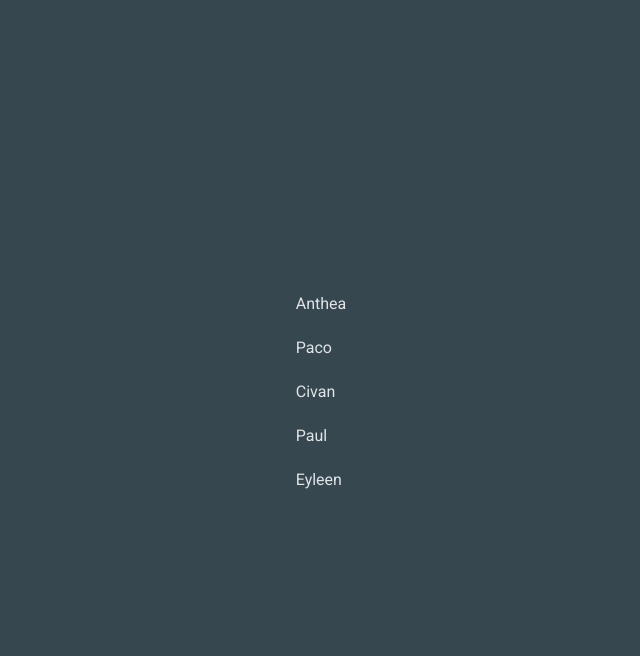
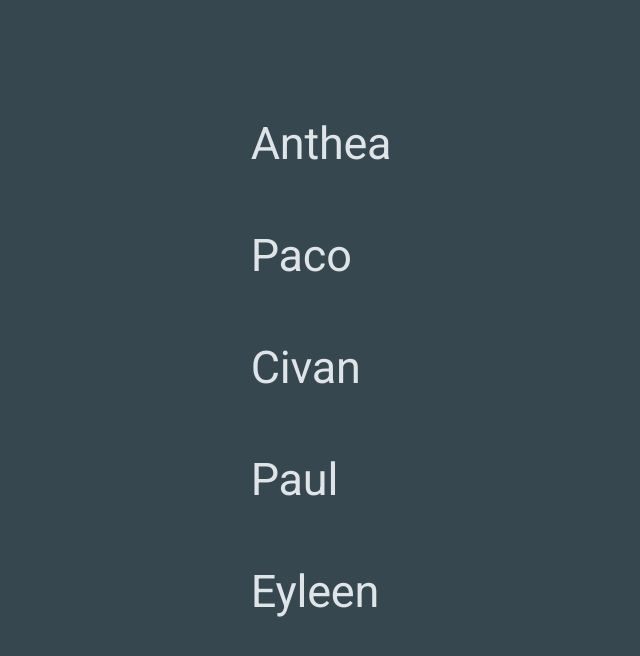
Before and after one commit to CivanErbay/FlatMatezAngular, an Angular app: page /clean in a window 1280 px wide. Shown: the top 656 px of the page, without its empty margins (319-959 px from the left). Built offline with nearby package versions, Linux system fonts and the light colour scheme.

Commit message:
Set up Material Component

```diff
--- a/src/app/app.module.ts
+++ b/src/app/app.module.ts
@@ -7,6 +7,7 @@ import { FormsModule } from '@angular/forms';
 import { CleaningplanComponent } from './cleaningplan/cleaningplan.component';
 import { ErrorComponent } from './error/error.component';
 import { BrowserAnimationsModule } from '@angular/platform-browser/animations';
+import {MaterialModule} from './material/material.module'
 
 @NgModule({
   declarations: [
@@ -19,7 +20,8 @@ import { BrowserAnimationsModule } from '@angular/platform-browser/animations';
     BrowserModule,
     AppRoutingModule,
     FormsModule,
-    BrowserAnimationsModule
+    BrowserAnimationsModule,
+    MaterialModule
   ],
   providers: [],
   bootstrap: [AppComponent]
--- a/src/app/cleaningplan/cleaningplan.component.html
+++ b/src/app/cleaningplan/cleaningplan.component.html
@@ -1 +1 @@
-<h3 *ngFor="let member of memberlist"> {{member.name}} </h3>
+<h2 class="mat-display-2" *ngFor="let member of memberlist"> {{member.name}} </h2>
--- a/src/app/cleaningplan/cleaningplan.component.ts
+++ b/src/app/cleaningplan/cleaningplan.component.ts
@@ -1,14 +1,18 @@
 import { Component, OnInit } from '@angular/core';
+
+
 
 @Component({
   selector: 'app-cleaningplan',
   templateUrl: './cleaningplan.component.html',
   styleUrls: ['./cleaningplan.component.scss']
 })
+
 export class CleaningplanComponent implements OnInit {
 
   //Definition of an Array of Objects
   memberlist: {name: string, age: string}[]
+
 
   constructor() { }
 
--- a/src/app/error/error.component.ts
+++ b/src/app/error/error.component.ts
@@ -1,4 +1,5 @@
 import { Component, OnInit } from '@angular/core';
+
 
 @Component({
   selector: 'app-error',
--- /dev/null
+++ b/src/app/material/material.module.ts
@@ -0,0 +1,16 @@
+import { NgModule } from '@angular/core';
+import { MatInputModule} from '@angular/material/input'
+import {MatSlideToggleModule} from '@angular/material/slide-toggle';
+
+
+
+const MaterialComponents = [
+  MatInputModule,
+  MatSlideToggleModule
+]
+
+@NgModule({
+  imports: [MaterialComponents],
+  exports: [MaterialComponents]
+})
+export class MaterialModule { }
```
